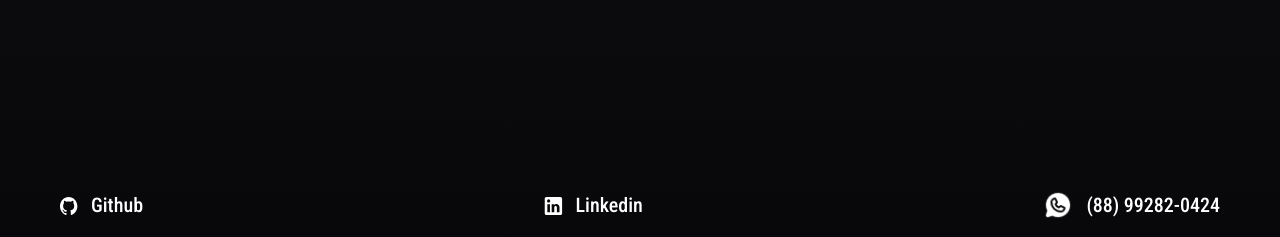
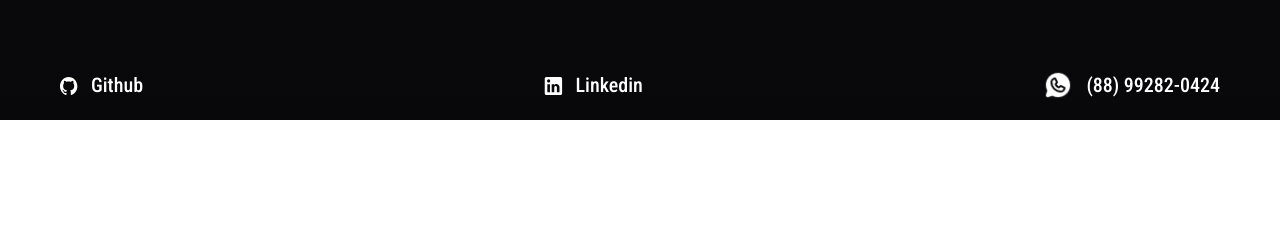
Before and after one commit to FWalterDias/Portfolio, a React (Vite) app: page /home in a window 1280 px wide. Shown: the part 2122-2359 px from the top of the page. After the commit the page ends 2242 px from the top, so only its background shows below. Built offline with nearby package versions, Linux system fonts and the light colour scheme.

Commit message:
Corrigindo posicionamento do footer

```diff
--- a/src/components/Footer/index.tsx
+++ b/src/components/Footer/index.tsx
@@ -5,8 +5,14 @@ import iconWhatsApp from "../../assets/Links/whatsapp.svg"
 import { Link } from "react-router-dom";
 
 export function Footer(){
+
+    const currentPath = window.location.pathname;
+
+    console.log(currentPath);
+
+
     return(
-        <ContainerFooter>
+        <ContainerFooter className={currentPath === "/contact" ? "no-margin" : ""}>
             <ContainerLinkContatc>
                 <img src={iconGithub} alt="icon-github" />
                 <Link to="https://github.com/FWalterDias" target="_blank">
--- a/src/components/Footer/styles.ts
+++ b/src/components/Footer/styles.ts
@@ -13,7 +13,9 @@ export const ContainerFooter = styled.footer`
         flex-direction: row;
         justify-content: space-between;
 
-        margin-top: 20rem;
+        &.no-margin{
+            margin: 0;
+        }
     }
 `
 
```
